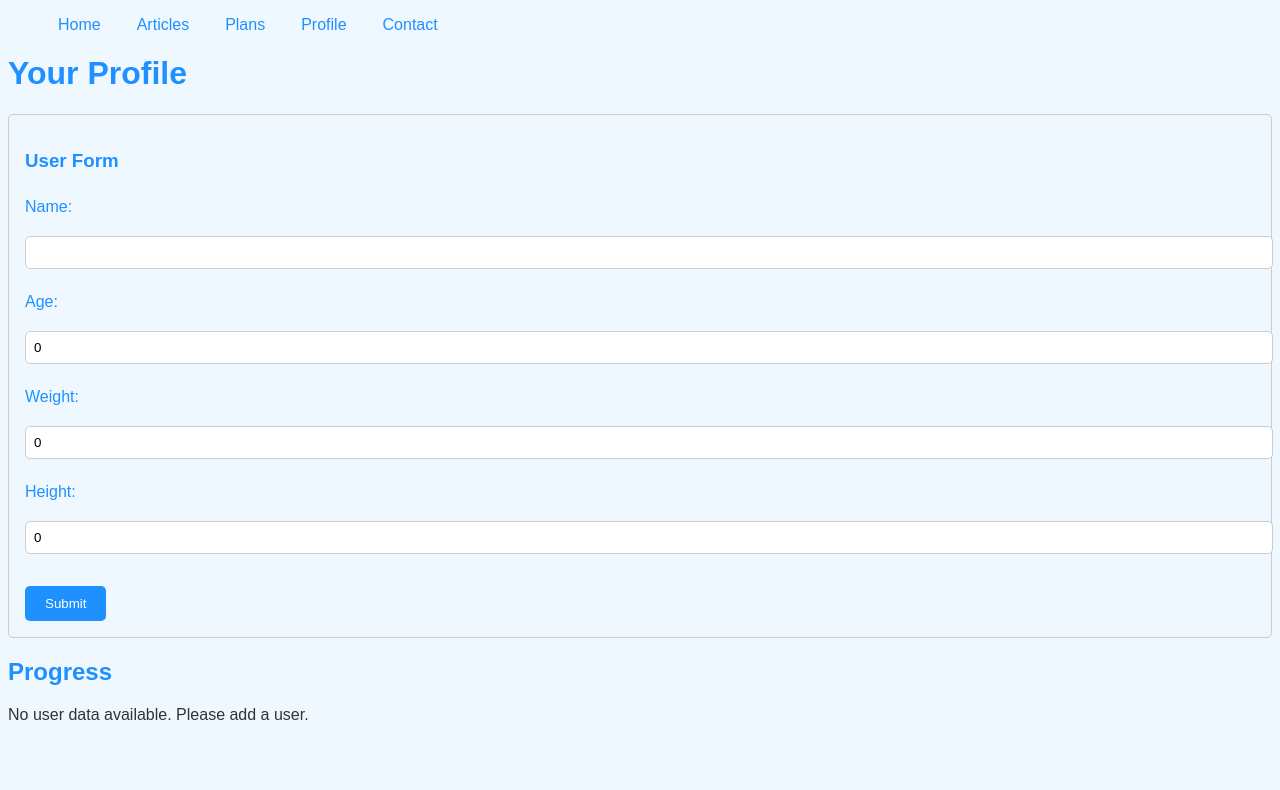
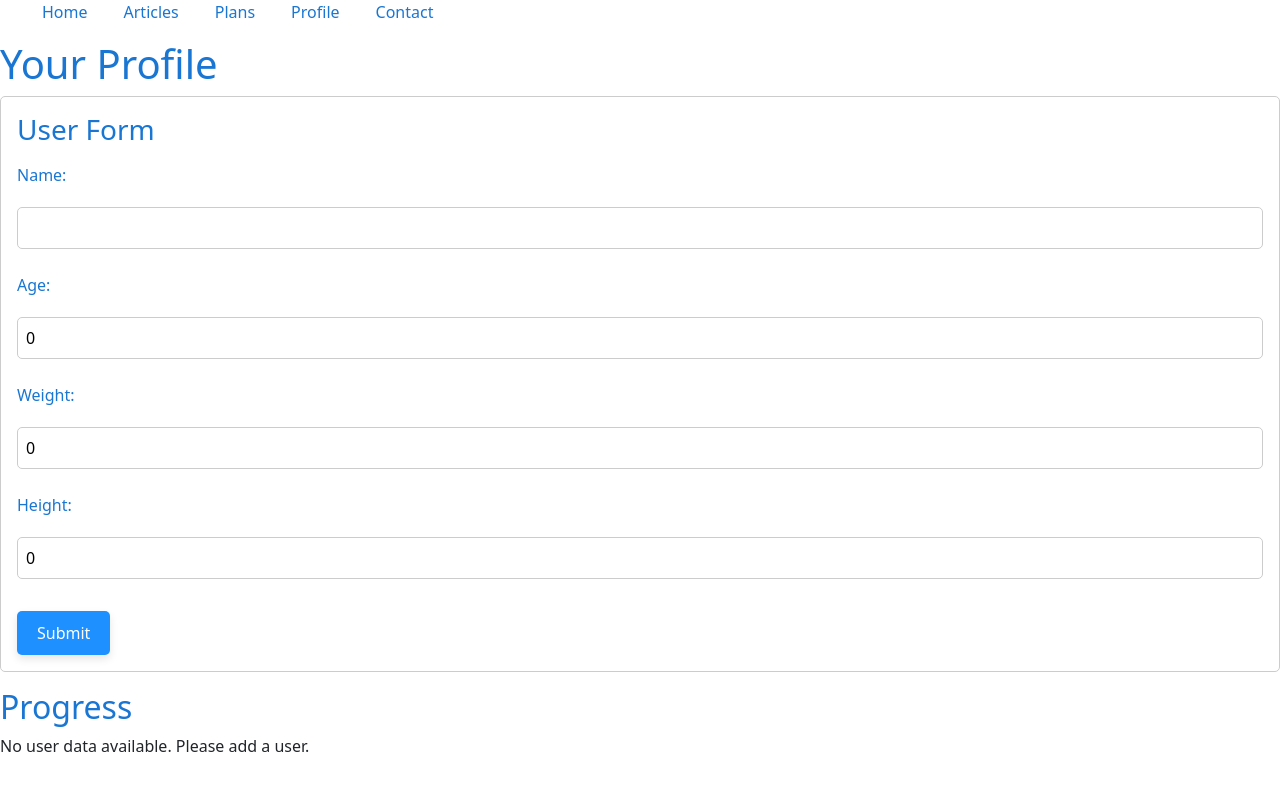
Before and after one commit to Kiko905/FrontEnd_projekt, a Vue app: page /profile in a window 1280 px wide. Shown: the top 790 px of the page. Built offline with nearby package versions, Linux system fonts and the light colour scheme.

Commit message:
Uprava css a main.ts

```diff
--- a/package.json
+++ b/package.json
@@ -11,9 +11,12 @@
     "type-check": "vue-tsc --build"
   },
   "dependencies": {
+    "@mdi/font": "^7.4.47",
+    "bootstrap": "^5.1.3",
     "pinia": "^2.3.0",
     "vue": "^3.5.13",
-    "vue-router": "^4.5.0"
+    "vue-router": "^4.5.0",
+    "vuetify": "^3.7.0-beta.1"
   },
   "devDependencies": {
     "@tsconfig/node22": "^22.0.0",
--- a/src/assets/main.css
+++ b/src/assets/main.css
@@ -1,26 +1,33 @@
 /* General styles */
 body {
-  font-family: Arial, sans-serif;
+  font-family: 'Roboto', sans-serif;
   color: #333;
-  background-color: #f0f8ff; /* Light blue background */
+  background-color: #f8f9fa; /* Light gray background */
 }
 
 h1, h2, h3 {
-  color: #1e90ff; /* Dodger blue */
+  color: #1976d2; /* Vuetify primary color */
 }
 
 button {
-  background-color: #1e90ff; /* Dodger blue */
+  background-color: #1976d2; /* Vuetify primary color */
   color: white;
   border: none;
   padding: 10px 20px;
   border-radius: 5px;
   cursor: pointer;
-  transition: background-color 0.3s;
+  transition: background-color 0.3s, transform 0.3s;
+  box-shadow: 0 4px 8px rgba(0, 0, 0, 0.1); /* Add a subtle shadow */
 }
 
 button:hover {
-  background-color: #1c86ee; /* Slightly darker blue */
+  background-color: #1565c0; /* Slightly darker blue */
+  transform: translateY(-2px); /* Slight lift effect */
+}
+
+button:active {
+  background-color: #0d47a1; /* Even darker blue */
+  transform: translateY(0); /* Remove lift effect */
 }
 
 /* NavBar styles */
@@ -31,7 +38,7 @@ nav ul {
 }
 
 nav ul li a {
-  color: #1e90ff; /* Dodger blue */
+  color: #1976d2; /* Vuetify primary color */
   text-decoration: none;
   padding: 5px 10px;
   border-radius: 5px;
@@ -39,25 +46,50 @@ nav ul li a {
 }
 
 nav ul li a:hover {
-  background-color: #1c86ee; /* Slightly darker blue */
+  background-color: #e3f2fd; /* Light blue background */
 }
 
 /* FitnessPlan styles */
 .fitness-plan {
-  border: 1px solid #1e90ff; /* Dodger blue */
+  border: 1px solid #ddd;
   padding: 1rem;
   border-radius: 5px;
   margin-bottom: 1rem;
-  background-color: #f0f8ff; /* Light blue background */
+  flex: 1;
+  max-width: 300px; /* Limit the width to make it look more like a card */
+  box-shadow: 0 4px 8px rgba(0, 0, 0, 0.1); /* Add a subtle shadow for a card effect */
+  text-align: center; /* Center the text */
+  background-color: white;
+  transition: transform 0.3s;
+}
+
+.fitness-plan:hover {
+  transform: translateY(-5px); /* Slight lift effect */
+}
+
+.plan-image {
+  width: 100%;
+  height: auto;
+  border-radius: 5px 5px 0 0; /* Rounded corners for the top of the image */
+}
+
+.fitness-plan h3 {
+  margin-top: 0.5rem;
 }
 
 /* ArticleCard styles */
 .article-card {
-  border: 1px solid #1e90ff; /* Dodger blue */
+  border: 1px solid #ddd;
   padding: 1rem;
   border-radius: 5px;
   margin-bottom: 1rem;
-  background-color: #f0f8ff; /* Light blue background */
+  box-shadow: 0 4px 8px rgba(0, 0, 0, 0.1); /* Add a subtle shadow for a card effect */
+  background-color: white;
+  transition: transform 0.3s;
+}
+
+.article-card:hover {
+  transform: translateY(-5px); /* Slight lift effect */
 }
 
 /* TableView styles */
@@ -67,18 +99,12 @@ table {
 }
 
 table, th, td {
-  border: 1px solid #1e90ff; /* Dodger blue */
+  border: 1px solid #ddd;
 }
 
 th, td {
   padding: 8px;
   text-align: left;
-  background-color: #f0f8ff; /* Light blue background */
-}
-
-th {
-  background-color: #1e90ff; /* Dodger blue */
-  color: white;
 }
 
 /* Form styles */
@@ -89,11 +115,11 @@ form {
 }
 
 form label {
-  color: #1e90ff; /* Dodger blue */
+  color: #1976d2; /* Vuetify primary color */
 }
 
 form input, form textarea {
-  border: 1px solid #1e90ff; /* Dodger blue */
+  border: 1px solid #1976d2; /* Vuetify primary color */
   padding: 10px;
   border-radius: 5px;
 }
@@ -101,3 +127,35 @@ form input, form textarea {
 form button {
   align-self: flex-start;
 }
+
+/* Centered text */
+.centered {
+  text-align: center;
+}
+
+/* Plans container */
+.plans-container {
+  display: flex;
+  gap: 1rem;
+  justify-content: center; /* Center the cards horizontally */
+  flex-wrap: wrap; /* Allow the cards to wrap to the next line if needed */
+}
+
+/* User details */
+.user-details {
+  margin-top: 2rem;
+}
+
+.user-details ul {
+  list-style: none;
+  padding: 0;
+}
+
+.user-details li {
+  margin-bottom: 1rem;
+  border: 1px solid #ddd;
+  padding: 1rem;
+  border-radius: 5px;
+  background-color: white;
+  box-shadow: 0 4px 8px rgba(0, 0, 0, 0.1); /* Add a subtle shadow for a card effect */
+}
--- a/src/main.ts
+++ b/src/main.ts
@@ -4,6 +4,9 @@ import { createApp } from 'vue';
 import { createPinia } from 'pinia';
 import App from './App.vue';
 import router from './router';
+import 'bootstrap/dist/css/bootstrap.min.css';
+import 'vuetify/styles';
+import '@mdi/font/css/materialdesignicons.css';
 
 const app = createApp(App);
 const pinia = createPinia();
```
Also changed, not shown: 1 other file (tests, documents, lock files or other folders).
